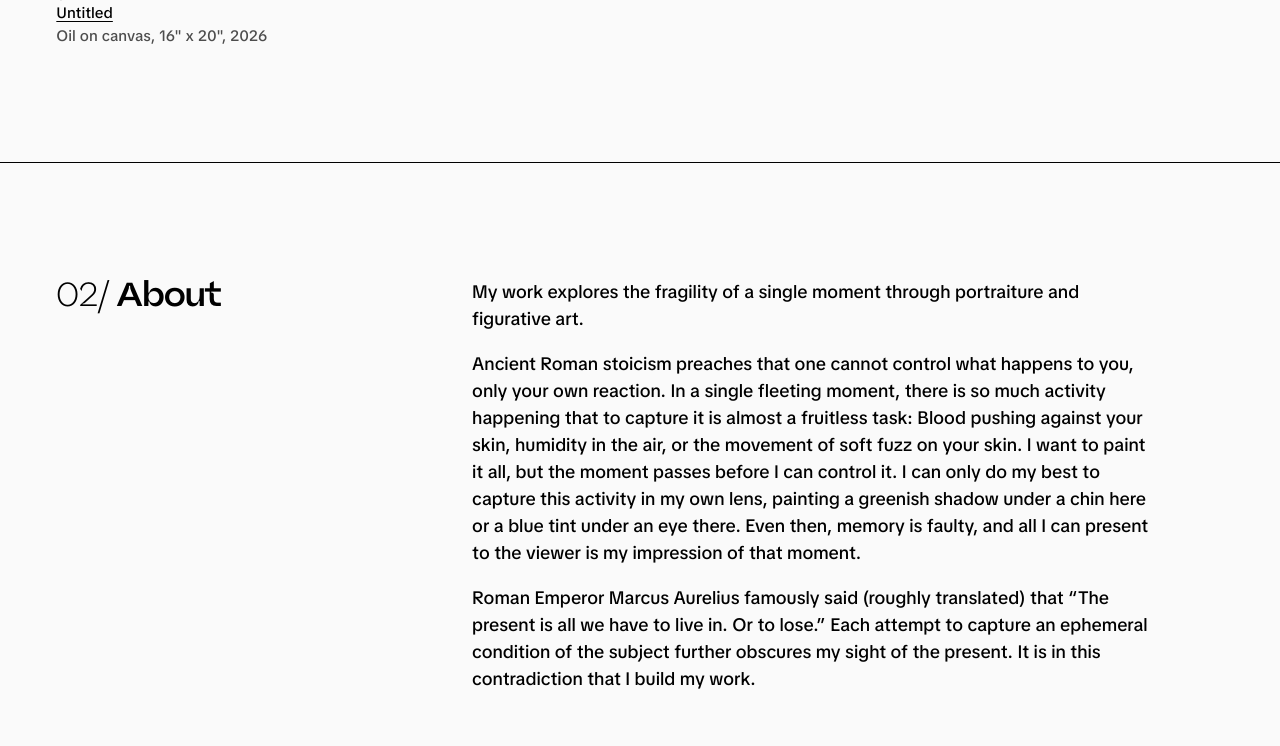
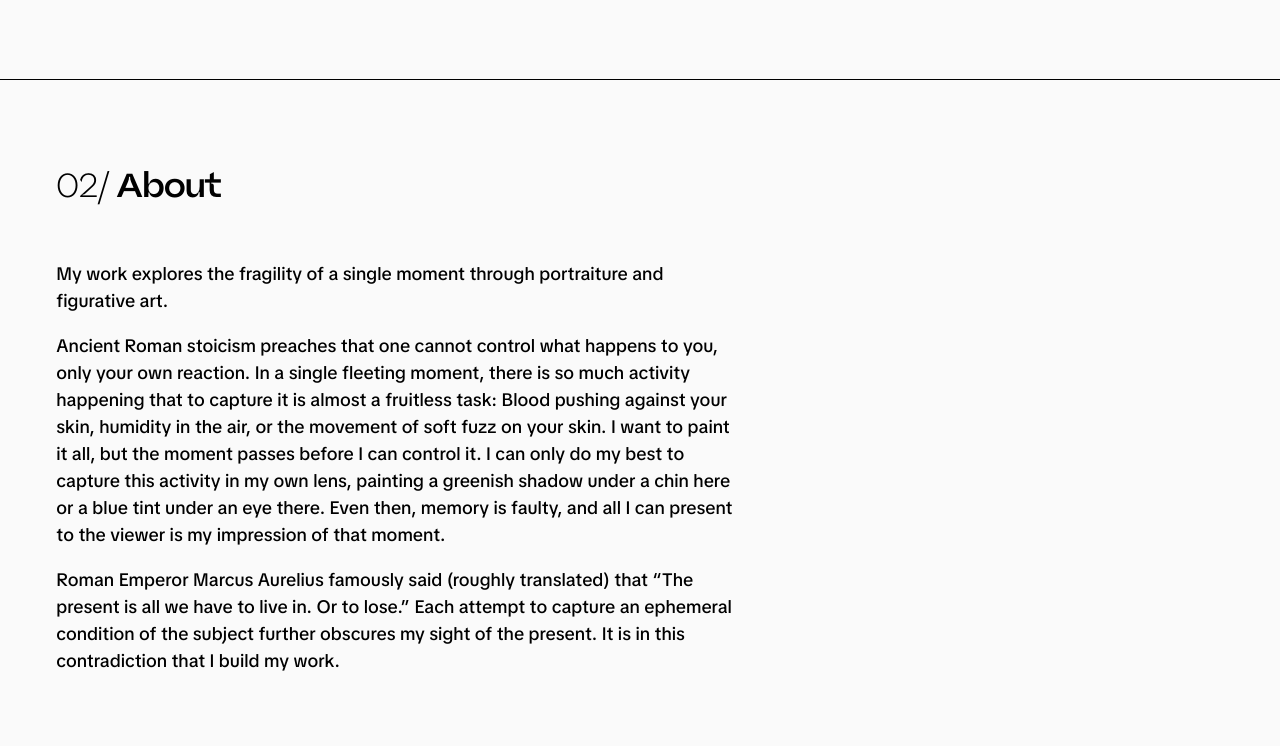
Before and after one commit to a2px/paintings, a plain HTML site: page index.html in a window 1280 px wide. Shown: the part 2034-2780 px from the top of the page. Drawn offline with Linux system fonts and the light colour scheme.

Commit message:
About spacing

```diff
--- a/assets/css/site.css
+++ b/assets/css/site.css
@@ -44,9 +44,9 @@ strong, b, th { font-weight: 500; }
 .hero__statement { font-weight: 200; font-size: clamp(28px, 3.3vw, 64px); line-height: 1.08; letter-spacing: -0.02em; max-width: 24ch; }
 
 /* Sections */
-.section { padding: clamp(64px, 9vw, 130px) 0; }
+.section { padding: clamp(56px, 7vw, 110px) 0; }
 .section--ruled { border-top: 1px solid var(--ink); }
-.section__head { display: flex; justify-content: space-between; align-items: flex-start; gap: 30px; margin-bottom: clamp(40px, 7vw, 110px); }
+.section__head { display: flex; justify-content: space-between; align-items: flex-start; gap: 30px; margin-bottom: clamp(32px, 4.5vw, 72px); }
 .label { font: 500 clamp(26px, 2.6vw, 38px)/1 var(--display); letter-spacing: -0.02em; }
 .label__num { font-weight: 200; margin-right: 0.2em; }
 
@@ -67,7 +67,6 @@ strong, b, th { font-weight: 500; }
 .reveal.is-in { opacity: 1; transform: none; }
 
 /* About */
-.about { display: grid; grid-template-columns: minmax(200px, 1fr) 2fr; gap: 40px; }
 .about__text p { max-width: 38em; }
 .about__text p + p { margin-top: 1em; }
 .subhead { font-size: var(--t-sub); margin: 48px 0 12px; }
@@ -110,7 +109,6 @@ strong, b, th { font-weight: 500; }
   .works { grid-template-columns: repeat(2, 1fr); }
   .work:nth-child(n) { transform: none; margin-top: 0; }
   .work:nth-child(2n) { margin-top: 40px; }
-  .about { grid-template-columns: 1fr; }
   .footer__grid { grid-template-columns: 1fr 1fr; }
   .viewer__fig { grid-template-columns: 1fr; }
   .viewer__fig img { max-height: 60vh; }
--- a/index.html
+++ b/index.html
@@ -11,7 +11,7 @@
   <link rel="preload" href="./assets/fonts-web/PPValve-Medium.woff2" as="font" type="font/woff2" crossorigin>
   <link rel="preload" href="./assets/fonts-web/TikTokSans.woff2" as="font" type="font/woff2" crossorigin>
   <link rel="stylesheet" href="assets/css/fonts.css?v=7c76e5ed4e">
-  <link rel="stylesheet" href="assets/css/site.css?v=95447eb86e">
+  <link rel="stylesheet" href="assets/css/site.css?v=8f30a941f9">
 </head>
 <body>
   <a class="skip" href="#work">Skip to the paintings</a>
@@ -45,8 +45,10 @@
     </section>
 
     <section id="about" class="section section--ruled" aria-labelledby="about-title">
-      <div class="wrap about">
+      <div class="wrap section__head">
         <h2 id="about-title" class="label"><span class="label__num" aria-hidden="true">02/</span>About</h2>
+      </div>
+      <div class="wrap">
         <div class="about__body">
           <div class="about__text" id="aboutText"></div>
           <h3 class="subhead" id="educationHead">Education</h3>
```
